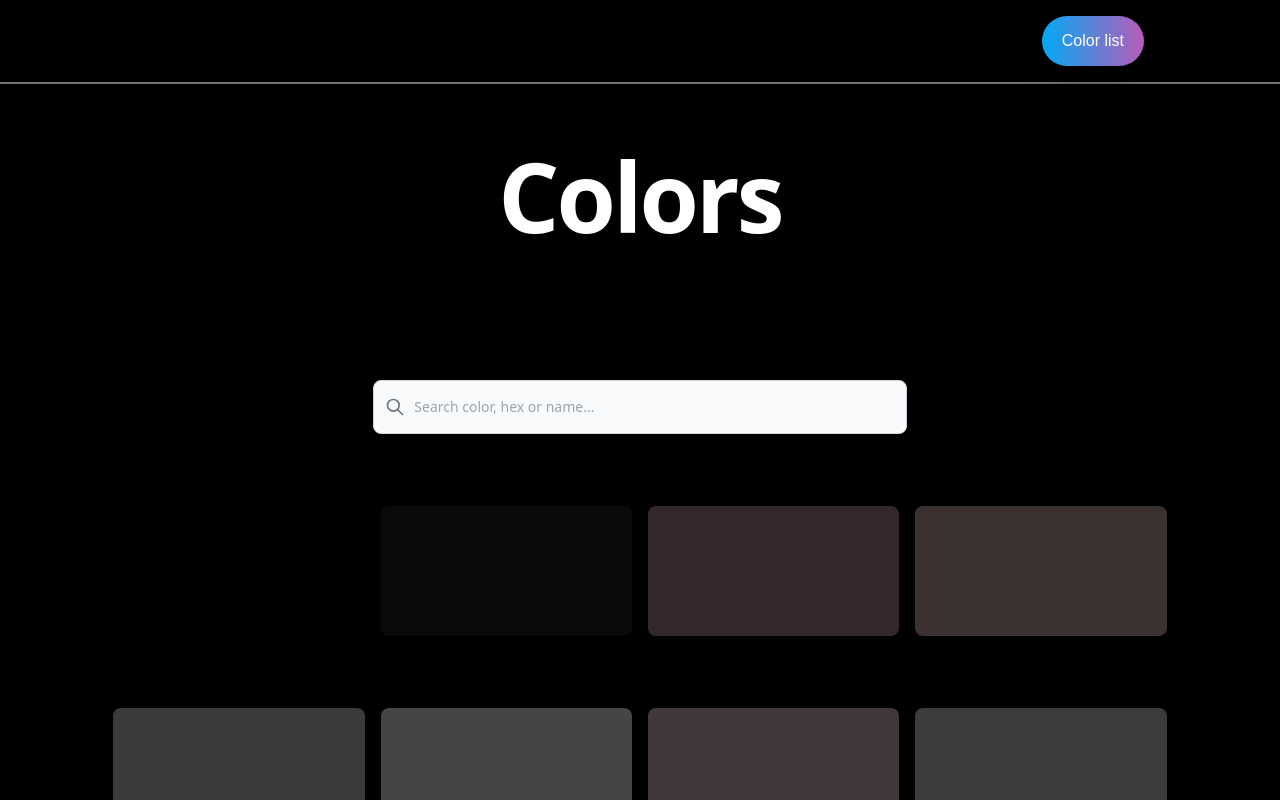
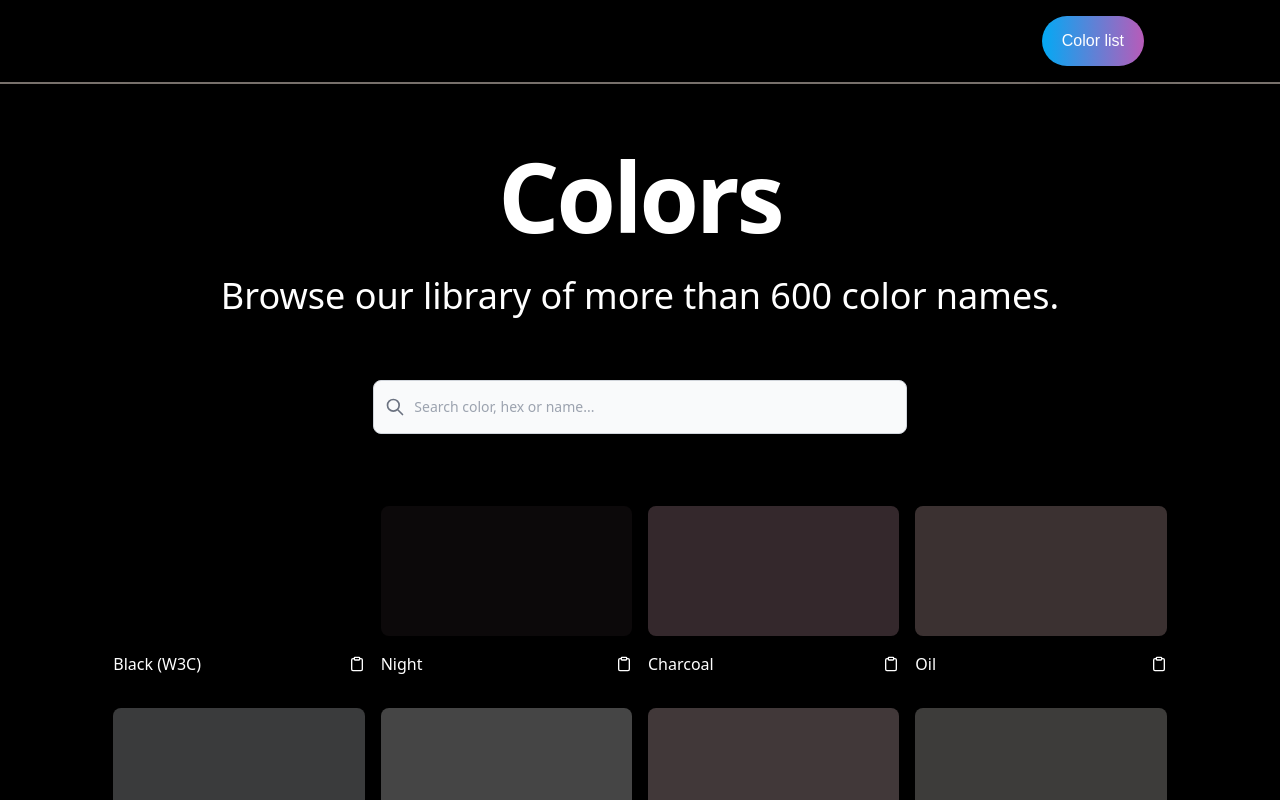
Before and after one commit to Cas147/Paletty, a Next.js app: page /list in a window 1280 px wide. Built offline with nearby package versions, Linux system fonts and the light colour scheme.

Commit message:
[BUG] se arregla image page

```diff
--- a/src/Components/ColorComponent/index.tsx
+++ b/src/Components/ColorComponent/index.tsx
@@ -44,12 +44,13 @@ const Color:FC<ColorProps> = ({color="#fff", width = 100,  height = 100, name, p
         </Link >
       )}
       {name &&
-        <div className="flex justify-between items-center">
-          <span>{name}</span>
+        <div className="flex text-white justify-between items-center">
+          <span className="text-withe">{name}</span>
           <ClipboardIcon
             size={16}
             className="cursor-pointer"
             onClick={() => handleClipboard(color)}
+            color={"#fff"}
             />
         </div>
       }
--- a/src/Components/Loader.tsx
+++ b/src/Components/Loader.tsx
@@ -20,7 +20,7 @@ const Loader:FC<LoaderProps> = ({ text, size = 80 }) => {
         colors={['#03a9f4', '#f441a5', '#f8b26a', '#ffeb3b', '#03a9f4']}
       />
       {text &&
-        <p className="text-6xl font-bold">{text}</p>
+        <p className="text-6xl font-bold text-white">{text}</p>
       }
     </>
   );
--- a/src/Components/layout/Layout.tsx
+++ b/src/Components/layout/Layout.tsx
@@ -16,7 +16,7 @@ const Layout:FC<LayoutProps> = ({children, title = ""}) => {
   const [openModal, setOpenModal] = useState<boolean>(false)
 
   return (
-    <div className="w-screen bg-black">
+    <div className="w-full bg-black">
       <Navbar onMenuButtonClick={() => setSidebarOpen((prev) => !prev)}/>
       {sidebarOpen && <Sidebar open={sidebarOpen} setOpen={setSidebarOpen} />}
       {children}
--- a/src/pages/Image/index.tsx
+++ b/src/pages/Image/index.tsx
@@ -47,11 +47,15 @@ const Palette:FC<PaletteProps> = () => {
   const handlegeneratePalette = async(selectedColor: any) => {
     try {
       setIsloading(true)
+      document.querySelector("#paletteContainer")?.scrollIntoView({
+        behavior: 'smooth'
+      })
       const result: any = await generatePalette(`#${selectedColor}`)
+
       let arr: string[] = getHexColorsFromString(result)
       arr = removeDuplicate(arr)
 
-    setGeneratedResult(arr)
+      setGeneratedResult(arr)
       setIsloading(false)
     } catch(error: any) {
       setIsloading(false)
@@ -62,7 +66,6 @@ const Palette:FC<PaletteProps> = () => {
 
 
   return (
-    <main className="h-screen">
       <Layout>
         <div className="flex mt-16 bg-transparent flex w-screen items-center justify-center">
 
@@ -115,13 +118,13 @@ const Palette:FC<PaletteProps> = () => {
             {formatedResult?.length > 0 && (
               <div>
                 <div className="flex items-center h-full">
-                <p className="font-bold text-4xl">
+                <p className="font-bold text-4xl text-white">
                 Palette color from image
                 </p>
                 <span className="text-xl ml-2">(Pick a color to create a new palette)</span>
                 </div>
                 <div className="flex w-full bg-transparent flex justify-center">
-                  <div className={`grid grid-cols-1 md:grid-cols-2 lg:grid-cols-3 xl:grid-cols-4 2xl:grid-cols-5 gap-4 w-screen w-full`}>
+                  <div className={`grid grid-cols-2 md:grid-cols-3 xl:grid-cols-4 2xl:grid-cols-5 gap-4 w-screen w-full`}>
                     {(formatedResult || [])?.map((currentColor: string, index: number) => {
                       return (
                         <div key={index} onClick={() => handlegeneratePalette(currentColor)}>
@@ -150,7 +153,7 @@ const Palette:FC<PaletteProps> = () => {
 
         <div className="flex p-4 bg-transparent flex w-screen items-center justify-center">
           {isloading ? (
-            <div className="flex flex-col w-screen h-screen justify-center items-center">
+            <div id="paletteContainer" className="flex flex-col w-screen h-screen justify-center items-center">
               <Loader size={200} text="Generating palette"/>
             </div>
 
@@ -159,7 +162,7 @@ const Palette:FC<PaletteProps> = () => {
               {generatedResult?.length > 0 && (
                 <div className="w-full md:w-11/12 lg:w-10/12 my-16">
                     <div className="py-8 px-4 flex justify-between">
-                    <p className="font-bold text-4xl">Palette color from IA</p>
+                    <p className="font-bold text-4xl text-white">Palette color from IA</p>
                       <RefreshCcw
                         className={`cursor-pointer ${styles.refresh}`}
                         size={24}
@@ -167,7 +170,7 @@ const Palette:FC<PaletteProps> = () => {
                       />
                     </div>
                       <div className="flex p-4 w-full bg-transparent flex items-center justify-center">
-                        <div className={`grid grid-cols-1 md:grid-cols-2 lg:grid-cols-3 xl:grid-cols-4 2xl:grid-cols-5 gap-4 w-screen w-full`}>
+                        <div className={`grid grid-cols-2 lg:grid-cols-3 xl:grid-cols-4 2xl:grid-cols-5 gap-4 w-screen w-full`}>
                           {(generatedResult || [])?.map((currentColor: string, index: number) => {
                             return (
                               <Color
@@ -194,7 +197,6 @@ const Palette:FC<PaletteProps> = () => {
           )}
         </div>
       </Layout>
-    </main>
   );
 };
 
--- a/src/pages/list/index.tsx
+++ b/src/pages/list/index.tsx
@@ -17,9 +17,9 @@ const List:FC<ListProps> = () => {
   return (
     <main className="h-screen">
       <Layout>
-        <div className="text-center my-16">
-          <h1 className="text-8xl my-8">Colors</h1>
-          <h2 className="text-4xl">Browse our library of more than 600 color names.</h2>
+        <div className="text-center my-8 md:my-16">
+          <h1 className="text-8xl text-white my-4  md:my-8">Colors</h1>
+          <h2 className="text-4xl text-white">Browse our library of more than 600 color names.</h2>
         </div>
 
         <div className="flex justify-center items-center w-screen ">
```
